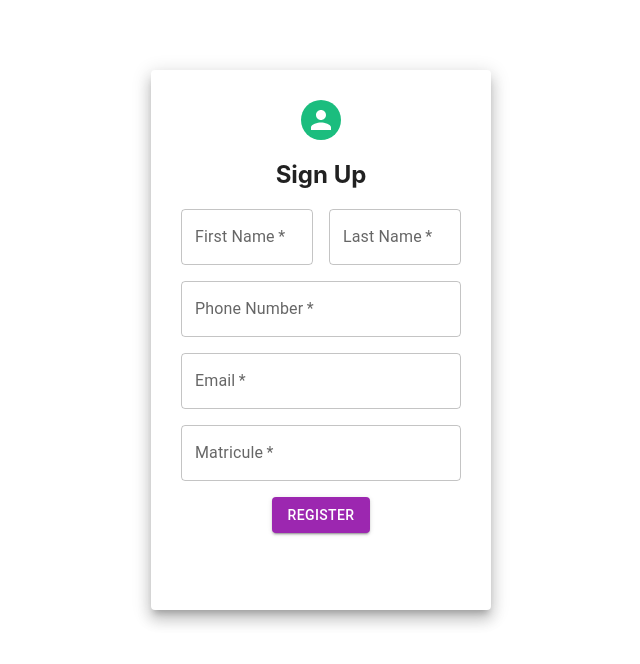
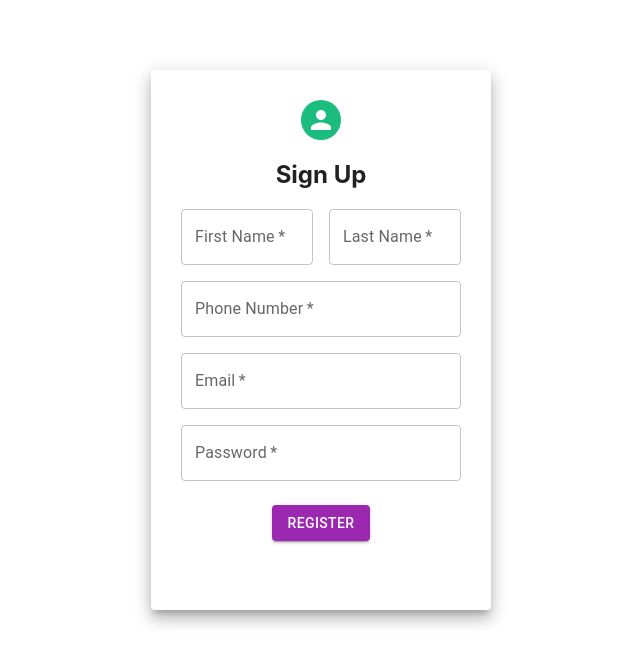
Before and after one commit to abdelmounim-dev/yassir2.0_frontend, a React (Create React App) app: page /register in a window 1280 px wide. Shown: the top 664 px of the page, without its empty margins (319-959 px from the left). Built offline with nearby package versions, Linux system fonts and the light colour scheme.

Commit message:
added token thing for login and register

```diff
--- a/package.json
+++ b/package.json
@@ -10,6 +10,7 @@
     "@testing-library/jest-dom": "^5.17.0",
     "@testing-library/react": "^13.4.0",
     "@testing-library/user-event": "^13.5.0",
+    "axios": "^1.6.2",
     "react": "^18.2.0",
     "react-dom": "^18.2.0",
     "react-router-dom": "^6.21.1",
--- a/src/components/login.js
+++ b/src/components/login.js
@@ -1,14 +1,29 @@
-import React from 'react'
-import { Grid,Paper, Avatar, TextField, Button } from '@mui/material';
-import { Link } from 'react-router-dom';
+import React, { useState } from 'react';
+import { Grid, Paper, Avatar, TextField, Button } from '@mui/material';
+import { Link, useNavigate } from 'react-router-dom';
+import axios from 'axios';
 
+const Login = () => {
+  const [username, setUsername] = useState('');
+  const [password, setPassword] = useState('');
+  const navigate = useNavigate();
 
-const Login=()=>{
+  const paperStyle = { padding: 30, height: '50vh', width: 280, margin: "70px auto" };
+  const avatarStyle = { backgroundColor: '#1bbd7e' };
 
-    const paperStyle={padding :30,height:'50vh',width:280, margin:"70px auto"}
-    const avatarStyle={backgroundColor:'#1bbd7e'}
-    //const btnstyle={margin:'8px 0'}
-    return(
+  const handleLogin = async (e) => {
+    e.preventDefault();
+
+    try {
+      const res = await axios.post('/api/auth/login', { username, password });
+      localStorage.setItem('token', res.data.token);
+      navigate('/dashboard');
+    } catch (err) {
+      console.error(err);
+    }
+  };
+
+  return (
     <Grid item xs={12} sm={8} md={6}>
       <Paper elevation={10} style={paperStyle}>
         <Grid align='center'>
@@ -17,15 +32,16 @@ const Login=()=>{
         </Grid>
         <Grid container direction="column" spacing={2}>
           <Grid item>
-                        <TextField label='Username' placeholder='Enter username' fullWidth required/>
+            <TextField label='Username' placeholder='Enter username' fullWidth required
+              value={username} onChange={(e) => setUsername(e.target.value)} />
           </Grid>
-
           <Grid item>
-                        <TextField label='Password' placeholder='Enter password' type='password' fullWidth required/>
+            <TextField label='Password' placeholder='Enter password' type='password' fullWidth required
+              value={password} onChange={(e) => setPassword(e.target.value)} />
           </Grid>
           <Grid item container spacing={2}>
             <Grid item xs={6}>
-                            <Button variant="contained" color="primary" type="submit" component={Link} to="/dashboard">
+              <Button variant="contained" color="primary" type="submit" onClick={handleLogin}>
                 Login
               </Button>
             </Grid>
@@ -35,11 +51,10 @@ const Login=()=>{
               </Button>
             </Grid>
           </Grid>
-
         </Grid>
       </Paper>
     </Grid>
-    )
-}
+  );
+};
 
-export default Login
+export default Login;
--- a/src/components/register.js
+++ b/src/components/register.js
@@ -1,14 +1,33 @@
-import React from 'react'
-import { Grid,Paper, Avatar, TextField, Button } from '@mui/material';
-import { Link } from 'react-router-dom';
+import React, { useState } from 'react';
+import { Grid, Paper, Avatar, TextField, Button } from '@mui/material';
+import { Link, useNavigate } from 'react-router-dom';
+import axios from 'axios';
 
+const Register = () => {
+  const [firstName, setFirstName] = useState('');
+  const [lastName, setLastName] = useState('');
+  const [phoneNumber, setPhoneNumber] = useState('');
+  const [email, setEmail] = useState('');
+  const [password, setPassword] = useState('');
+  const navigate = useNavigate();
 
-const Login=()=>{
+  const paperStyle = { padding: 30, height: '60vh', width: 280, margin: "70px auto" };
+  const avatarStyle = { backgroundColor: '#1bbd7e' };
+  const btnstyle = { margin: '8px 0' };
 
-    const paperStyle={padding :30,height:'60vh',width:280, margin:"70px auto"}
-    const avatarStyle={backgroundColor:'#1bbd7e'}
-    const btnstyle={margin:'8px 0'}
-    return(
+  const handleRegister = async (e) => {
+    e.preventDefault();
+
+    try {
+      const res = await axios.post('/api/auth/register', { firstName, lastName, phoneNumber, email, password });
+      localStorage.setItem('token', res.data.token);
+      navigate('/dashboard');
+    } catch (err) {
+      console.error(err);
+    }
+  };
+
+  return (
     <Grid item xs={12} sm={8} md={6}>
       <Paper elevation={10} style={paperStyle}>
         <Grid align='center'>
@@ -18,31 +37,35 @@ const Login=()=>{
         <Grid container direction="column" spacing={2}>
           <Grid item container spacing={2}>
             <Grid item xs={6}>
-                            <TextField label="First Name" type="text" variant="outlined" required />
+              <TextField label="First Name" type="text" variant="outlined" required
+                value={firstName} onChange={(e) => setFirstName(e.target.value)} />
             </Grid>
             <Grid item xs={6}>
-                            <TextField label="Last Name" type="text" variant="outlined" required />
+              <TextField label="Last Name" type="text" variant="outlined" required
+                value={lastName} onChange={(e) => setLastName(e.target.value)} />
             </Grid>
           </Grid>
           <Grid item>
-                        <TextField label="Phone Number" type="tel" variant="outlined" required sx={{ width: '100%' }} />
-                    </Grid>
-
-                    <Grid item>
-                        <TextField label='Email'  type='email'  required sx={{ width: '100%' }}/>
+            <TextField label="Phone Number" type="tel" variant="outlined" required sx={{ width: '100%' }}
+              value={phoneNumber} onChange={(e) => setPhoneNumber(e.target.value)} />
           </Grid>
           <Grid item>
-                        <TextField label='Matricule'  type='text'  required sx={{ width: '100%' }}/>
+            <TextField label='Email' type='email' required sx={{ width: '100%' }}
+              value={email} onChange={(e) => setEmail(e.target.value)} />
+          </Grid>
+          <Grid item>
+            <TextField label='Password' type='password' required sx={{ width: '100%' }}
+              value={password} onChange={(e) => setPassword(e.target.value)} />
           </Grid>
           <Grid item container justifyContent="center">
-                            <Button variant="contained" color="secondary" component={Link} to="/register">
+            <Button variant="contained" color="secondary" onClick={handleRegister} style={btnstyle}>
               Register
             </Button>
           </Grid>
         </Grid>
       </Paper>
     </Grid>
-    )
-}
+  );
+};
 
-export default Login
+export default Register;
```
Also changed, not shown: 1 other file (tests, documents, lock files or other folders). Lines whose indentation alone changed are shown as unchanged.
